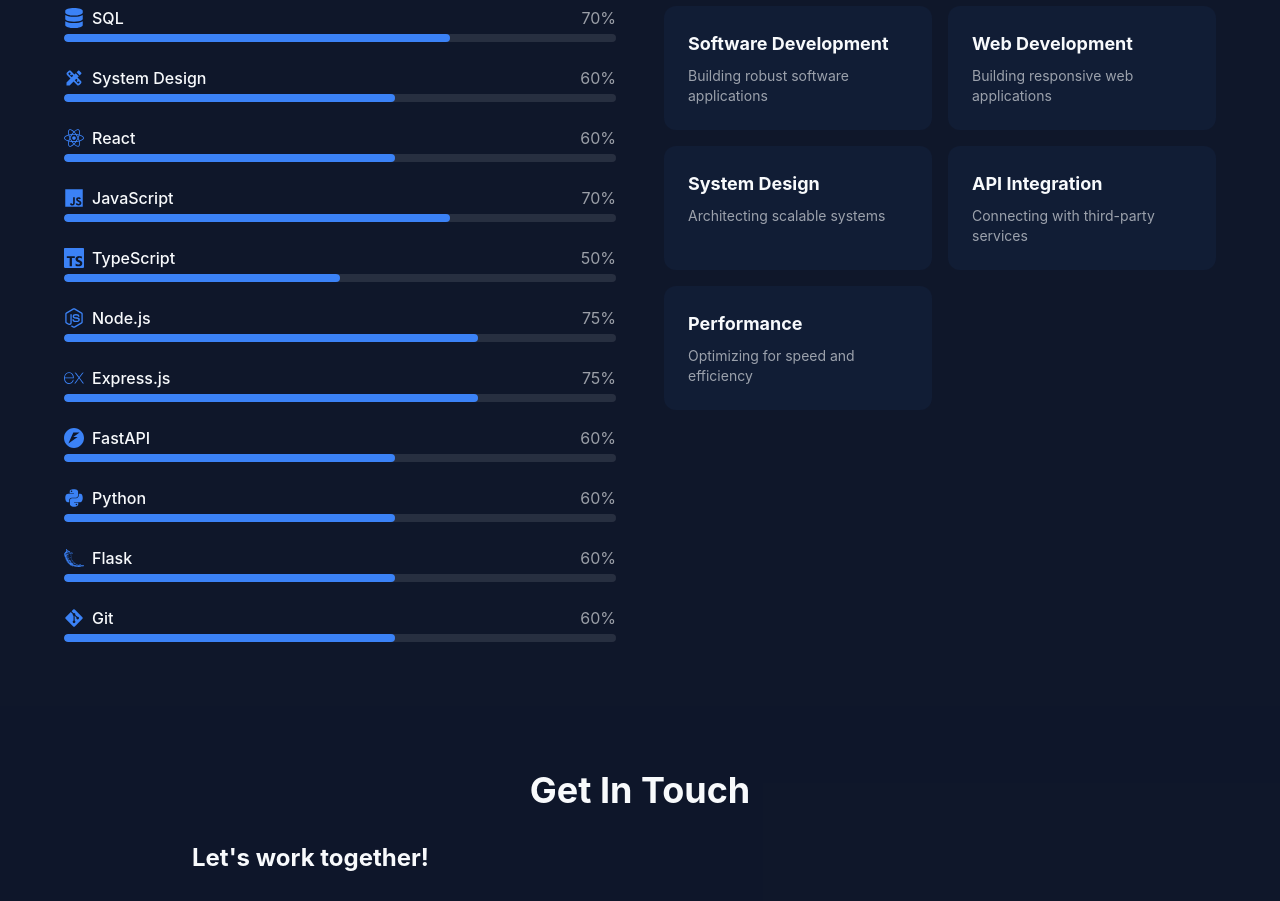
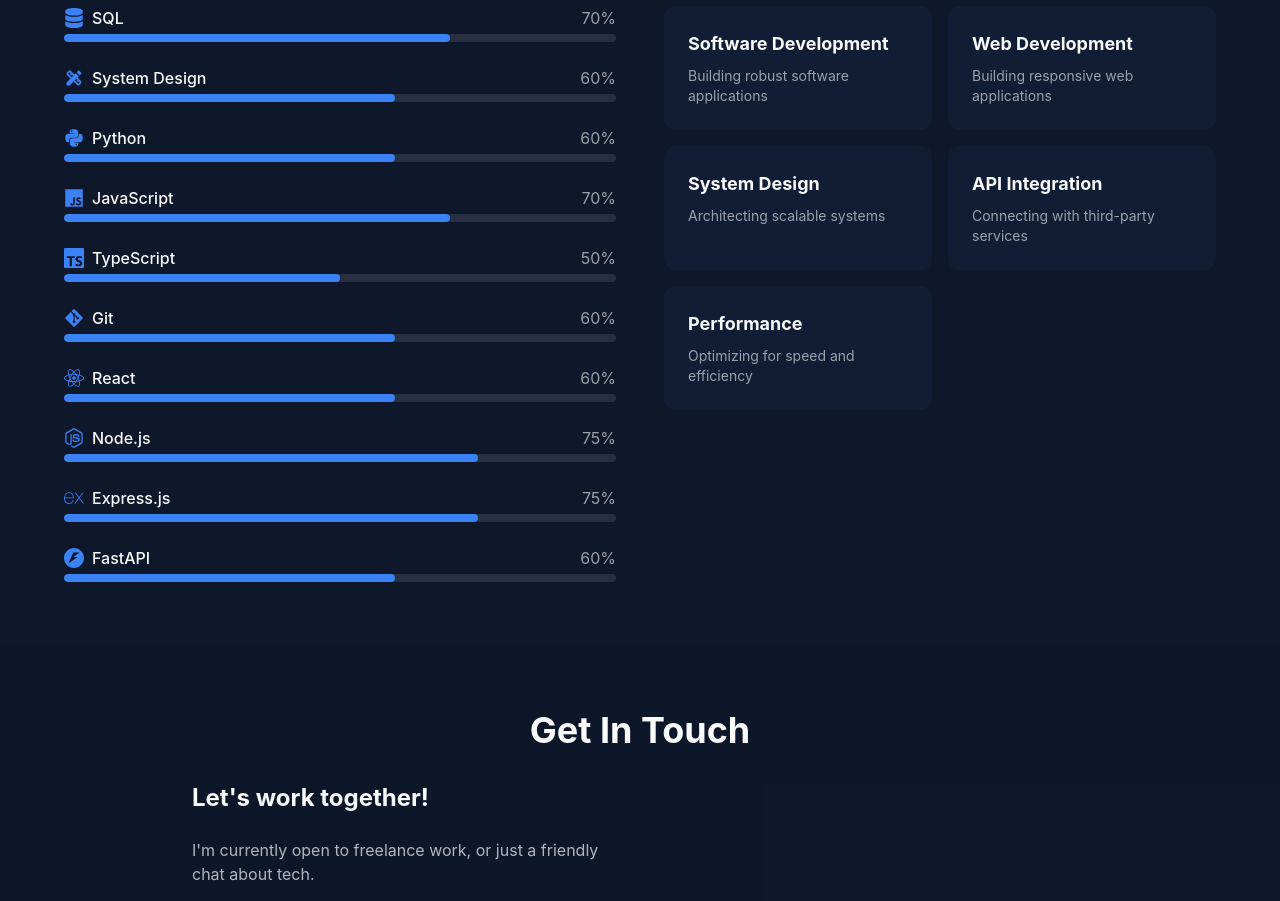
Before and after one commit to thapasujan/Personal_Portfolio, a React (Vite) app: page / in a window 1280 px wide. Shown: the part 2520-3421 px from the top of the page. Built offline with nearby package versions, Linux system fonts and the light colour scheme.

Commit message:
updated skills

```diff
--- a/src/components/Skills.jsx
+++ b/src/components/Skills.jsx
@@ -25,15 +25,14 @@
 const skills = [
   { icon: <FaDatabase />, name: "SQL", level: "70%" },
   { icon: <MdDesignServices />, name: "System Design", level: "60%" },
-  { icon: <FaReact />, name: "React", level: "60%" },
+  { icon: <FaPython />, name: "Python", level: "60%" },
   { icon: <FaJs />, name: "JavaScript", level: "70%" },
   { icon: <SiTypescript />, name: "TypeScript", level: "50%" },
+  { icon: <FaGitAlt />, name: "Git", level: "60%" },
+  { icon: <FaReact />, name: "React", level: "60%" },
   { icon: <FaNodeJs />, name: "Node.js", level: "75%" },
   { icon: <SiExpress />, name: "Express.js", level: "75%" },
-  { icon: <SiFastapi />, name: "FastAPI", level: "60%" }, // Added
-  { icon: <FaPython />, name: "Python", level: "60%" },
-  { icon: <SiFlask />, name: "Flask", level: "60%" }, // Added
-  { icon: <FaGitAlt />, name: "Git", level: "60%" },
+  { icon: <SiFastapi />, name: "FastAPI", level: "60%" },
 ];
 
 const Skills = () => {
```
Also changed, not shown: 1 other file (tests, documents, lock files or other folders).
